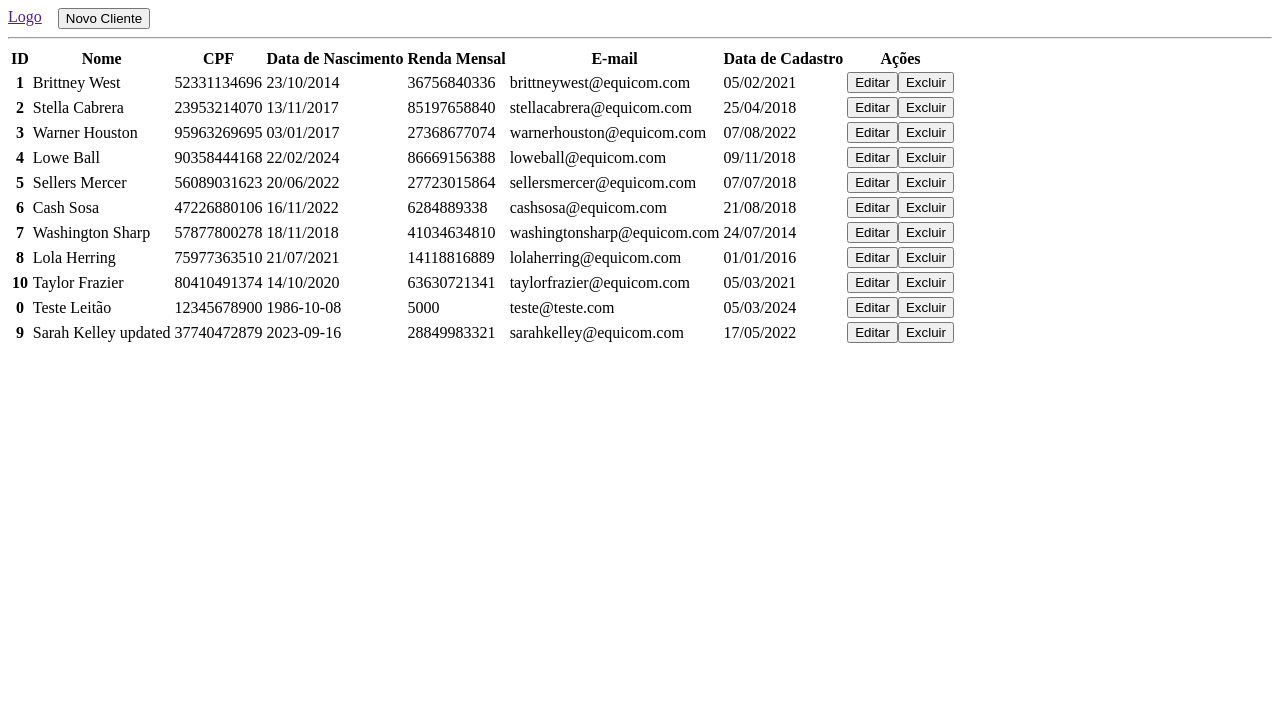
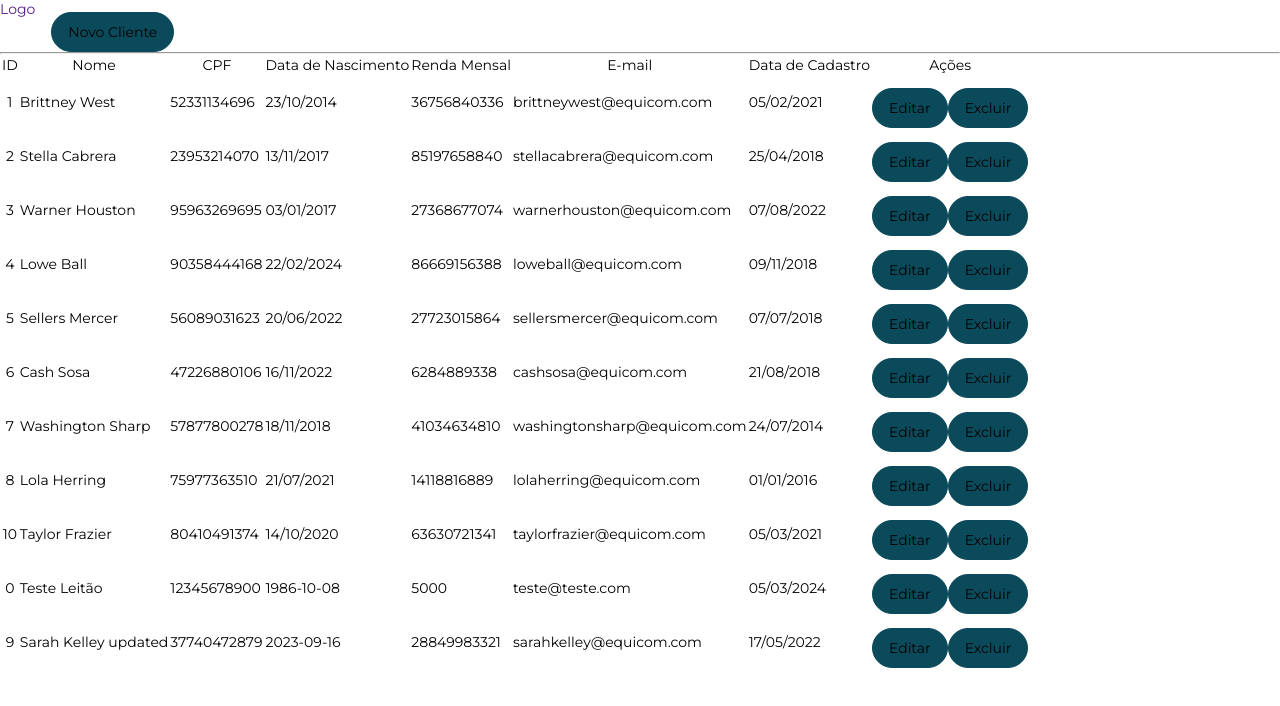
Before and after one commit to seralterego/teste-tecnico-crud-financeiro, an Angular app in the folder app-customer-registration/: page /clients/home in a window 1280 px wide. Shown: the top 706 px of the page. Built offline with nearby package versions, Linux system fonts and the light colour scheme; data requests are answered from the project's data file.

Commit message:
style.css atualizado com design system

```diff
--- a/app-customer-registration/angular.json
+++ b/app-customer-registration/angular.json
@@ -94,5 +94,8 @@
         }
       }
     }
+  },
+  "cli": {
+    "analytics": false
   }
 }
--- a/app-customer-registration/src/styles.css
+++ b/app-customer-registration/src/styles.css
@@ -1 +1,85 @@
 /* You can add global styles to this file, and also import other style files */
+@import url('https://fonts.googleapis.com/css2?family=Montserrat:ital,wght@0,100..900;1,100..900&display=swap');
+@import url('https://fonts.googleapis.com/css2?family=Montserrat:ital,wght@0,100..900;1,100..900&family=Roboto+Slab:wght@100..900&display=swap');
+
+* {
+  margin: 0;
+  padding: 0;
+  box-sizing: border-box;
+}
+
+:root {
+  /* Primary color */
+  --color-brand-primary-dark: #0A4A5B;
+  /* Secondary color */
+  --color-support-02-dark: #5CAC41;
+  /* Support colors */
+  --color-brand-secondary-dark: #0B8099;
+  --color-support-02-dark: #C49A28;
+  --color-support-03-dark: #73D852;
+  /* Neutral colors */
+  --color-neutral-darkest: #1A1A1A;
+  --color-neutral-white: #FFFFFF;
+  /* Feedback colors */
+  --color-feedback-success-dark: #337B47;
+  --color-feedback-warning-dark: #AD9F1A;
+  --color-feedback-danger-dark: #AD112F;
+  --color-feedback-info-dark: #2D7DA1;
+}
+
+h1 {
+  font-family: 'Montserrat';
+  font-weight: 900;
+  font-size: 36px;
+  letter-spacing: normal;
+  line-height: 1.3;
+}
+
+h3 {
+  font-family: 'Roboto Slab';
+  font-weight: 700;
+  font-size: 32px;
+  letter-spacing: normal;
+  line-height: 1.3;
+}
+
+p, span, li, th, td, label, input, button, select, option, a {
+  font-family: 'Montserrat';
+  font-weight: 400;
+  font-size: 14px;
+  letter-spacing: normal;
+  line-height: 1.3;
+  text-decoration: none;
+}
+
+button {
+  width: fit-content;
+  height: 40px;
+  border-radius: 20px;
+  padding: 8px 16px;
+  border: 1px solid var(--color-brand-primary-dark);
+  background: var(--color-brand-primary-dark);
+  margin: 12px 0 0 auto;
+}
+
+body {
+  width: 1280px;
+  height: auto;
+  background-color: #fff;
+  margin: auto;
+}
+
+section {
+  margin: 80px auto;
+  max-width: 1068px;
+}
+
+section h2 {
+  font-family: 'Montserrat';
+  font-weight: 900;
+  font-size: 20px;
+  letter-spacing: normal;
+  line-height: 24.38px;
+  color: var(--color-brand-primary-dark);
+  text-transform: uppercase;
+}
```
